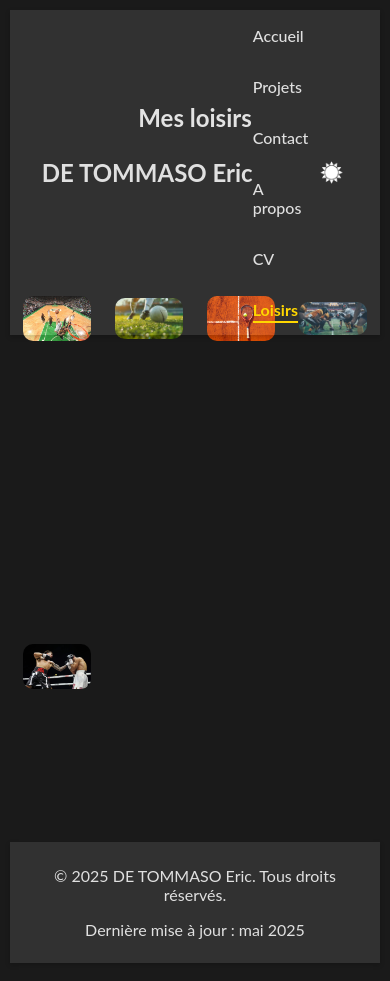
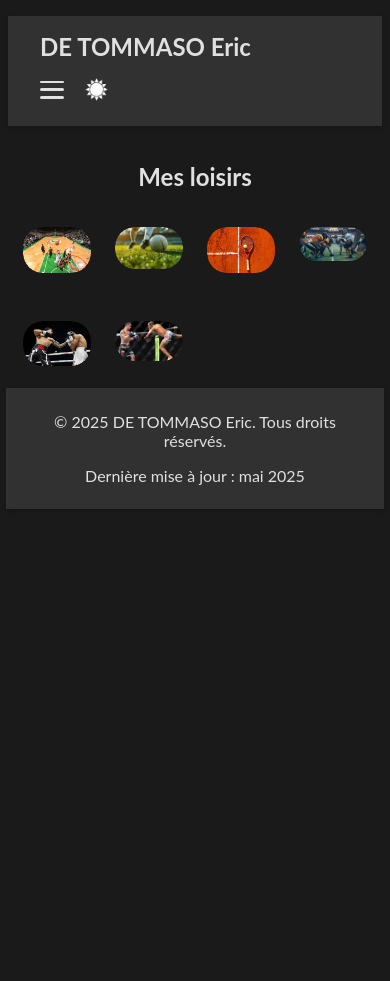
Before and after one commit to edetommaso/portfolio, an Angular app: page /loisir in a window 390 px wide. After the commit the page ends 844 px from the top, so only its background shows below. Built offline with nearby package versions, Linux system fonts and the light colour scheme.

Commit message:
mise a jour de la navbar

```diff
--- /dev/null
+++ b/src/app/components/bouton-burger/bouton-burger.component.css
@@ -0,0 +1,16 @@
+.menu-toggle {
+    display: flex;
+    flex-direction: column;
+    justify-content: space-between;
+    width: 24px;
+    height: 18px;
+    cursor: pointer;
+    gap: 5px;
+  }
+
+  .menu-toggle span {
+    width: 24px;
+    height: 3px;
+    background-color: var(--current-text);
+    border-radius: 2px;
+  }
--- /dev/null
+++ b/src/app/components/bouton-burger/bouton-burger.component.html
@@ -0,0 +1,5 @@
+<div class="menu-toggle" (click)="onToggleClick()">
+    <span></span>
+    <span></span>
+    <span></span>
+  </div>
--- /dev/null
+++ b/src/app/components/bouton-burger/bouton-burger.component.ts
@@ -0,0 +1,16 @@
+import { Component,Output,EventEmitter } from '@angular/core';
+
+@Component({
+  selector: 'app-bouton-burger',
+  standalone: true,
+  imports: [],
+  templateUrl: './bouton-burger.component.html',
+  styleUrl: './bouton-burger.component.css'
+})
+export class BoutonBurgerComponent {
+  @Output() toggle = new EventEmitter<void>();
+
+  onToggleClick() {
+    this.toggle.emit();
+  }
+}
--- a/src/app/components/bouton-theme/bouton-theme.component.css
+++ b/src/app/components/bouton-theme/bouton-theme.component.css
@@ -3,13 +3,10 @@
     border: none;
     padding: 0;
     cursor: pointer;
-    margin: auto;
   }
 
   .theme-toggle img {
     padding-top: 0.4em;
-    padding: auto;
-    margin: auto;
     width: 2.5em;
     transition: transform 0.5s;
   }
--- a/src/app/components/loisir/single-loisir/single-loisir.component.css
+++ b/src/app/components/loisir/single-loisir/single-loisir.component.css
@@ -2,9 +2,9 @@
     display: flex;
     justify-content: space-between;
     width: 90%; /* Prend la moitié de la largeur */
-    height: 350px; /* Taille fixe pour la hauteur */
+    height: auto; /* Taille fixe pour la hauteur */
+    border-radius: 20px;
     align-items: center;
-    border-radius: 20px;
     margin: 1em auto; /* Centré avec un espacement */
     position: relative; /* Nécessaire pour positionner le texte */
     overflow: hidden; /* Cache les débordements */
@@ -12,13 +12,14 @@
 
 .loisir img {
     width: 100%;
-    border-radius: 10px;
     object-fit: cover;
-    transition: 0.3s ease; /* Transition pour l'effet de survol */
+    border-radius: 20px;
+    transition: 0.5s ease; /* Transition pour l'effet de survol */
 }
 
 .loisir:hover img {
     filter: brightness(50%); /* Assombrit l'image au survol */
+    transform: scale(1.05); /* Légère augmentation de la taille au survol */
 }
 
 .loisir .text-overlay {
@@ -28,6 +29,7 @@
     transform: translate(-50%, -50%);
     color: white;
     font-size: 1.5rem;
+    border-radius: 20px;
     font-weight: bold;
     text-align: center;
     opacity: 0; /* Caché par défaut */
@@ -40,7 +42,8 @@
 
 @media (max-width: 768px) {
     .loisir {
-        height: 300px; /* Ajustement de la hauteur */
+        width: 90%;
+        max-height: 300px; /* Ajustement de la hauteur */
     }
 
     .loisir .text-overlay {
@@ -50,6 +53,7 @@
         transform: translate(-50%, -50%);
         color: white;
         font-size: 1.5rem;
+        border-radius: 20px;
         font-weight: bold;
         text-align: center;
         opacity: 0; /* Caché par défaut */
--- a/src/app/layouts/footer/footer.component.css
+++ b/src/app/layouts/footer/footer.component.css
@@ -1,4 +1,4 @@
 footer {
     text-align: center;
-    padding: 2.5%;
+    padding: 1.5%;
 }
--- a/src/app/layouts/header/header.component.css
+++ b/src/app/layouts/header/header.component.css
@@ -1,19 +1,12 @@
-/*
 header {
-    position: fixed;
-    margin: auto;
-    top: 0;
-    left: 0;
-    right: 0;
-    height: 4em;
-    padding: 2.5%;
-    z-index: 1000;
-}
-*/
+    width: 100%;
+    padding: 1.5rem 1rem;
+    box-sizing: border-box;
+  }
 
-header {
-    width: auto;
-    padding: 2.5%;
-    height: 4em;
-
-}
+  /* Optionnel : ajuste le padding sur mobile */
+  @media (max-width: 768px) {
+    header {
+      padding: 1rem 0.5rem;
+    }
+  }
--- a/src/app/layouts/header/navbar/navbar.component.css
+++ b/src/app/layouts/header/navbar/navbar.component.css
@@ -8,6 +8,7 @@
   position: sticky;
   top: 0;
   z-index: 1000;
+  flex-wrap: wrap;
 }
 
 .navbar-title {
@@ -63,3 +64,49 @@
   width: 100%;
   background-color: #ffd700;
 }
+
+.menu-toggle {
+  display: none; /* caché par défaut */
+}
+
+.navbar-actions {
+  display: flex;
+  align-items: center;
+  gap: 1rem; /* Espace entre les boutons */
+}
+
+@media (max-width: 768px) {
+  .navbar {
+    flex-direction: column;
+    align-items: stretch;
+    gap: 0.5rem;
+  }
+
+  .navbar-title {
+    align-self: flex-start;
+  }
+
+  .menu-toggle {
+    display: flex;
+  }
+
+  .nav-menu {
+    display: none;
+    flex-direction: column;
+    width: 100%;
+    gap: 1rem;
+    padding: 1rem 0;
+  }
+
+  .nav-menu.show {
+    display: flex;
+  }
+
+  .nav-link {
+    padding: 0.5rem 1rem;
+    width: 100%;
+  }
+
+
+
+}
--- a/src/app/layouts/header/navbar/navbar.component.html
+++ b/src/app/layouts/header/navbar/navbar.component.html
@@ -1,10 +1,26 @@
 <nav class="navbar">
-    <h3 class="navbar-title">{{ titre }}</h3>
+  <h3 class="navbar-title">{{ titre }}</h3>
 
-    <div class="nav-menu">
-      @for (lien of menus; track $index) {
-        <a [routerLink]="lien.route" routerLinkActive="active" [routerLinkActiveOptions]="{ exact: true }" class="nav-link">{{ lien.label }}</a>
-      }
-    </div>
-    <app-bouton-theme/>
+
+
+
+
+  <!-- Menu de navigation -->
+  <div class="nav-menu" [class.show]="menuOuvert">
+    @for (lien of menus; track $index) {
+      <a [routerLink]="lien.route"
+         routerLinkActive="active"
+         [routerLinkActiveOptions]="{ exact: true }"
+         class="nav-link">{{ lien.label }}</a>
+    }
+  </div>
+
+  <div class="navbar-actions">
+    <app-bouton-burger (toggle)="menuOuvert = !menuOuvert" class="menu-toggle"></app-bouton-burger>
+    <app-bouton-theme />
+  </div>
+
+
+
+
 </nav>
--- a/src/app/layouts/header/navbar/navbar.component.ts
+++ b/src/app/layouts/header/navbar/navbar.component.ts
@@ -1,15 +1,17 @@
 import { Component } from '@angular/core';
 import { RouterLink, RouterLinkActive } from '@angular/router';
 import { BoutonThemeComponent } from '../../../components/bouton-theme/bouton-theme.component';
-
+import { BoutonBurgerComponent } from '../../../components/bouton-burger/bouton-burger.component';
 @Component({
   selector: 'app-navbar',
   standalone: true,
-  imports: [RouterLink, RouterLinkActive, BoutonThemeComponent],
+  imports: [RouterLink, RouterLinkActive, BoutonThemeComponent,BoutonBurgerComponent],
   templateUrl: './navbar.component.html',
   styleUrl: './navbar.component.css'
 })
 export class NavbarComponent {
+  menuOuvert = false;
+
   titre='DE TOMMASO Eric';
   menus = [
 
@@ -21,4 +23,8 @@ export class NavbarComponent {
     { label: "Loisirs", route:"loisir" }
 
   ];
+
+  toggleMenu() {
+    this.menuOuvert = !this.menuOuvert;
+  }
 }
--- a/src/app/models/loisirs.ts
+++ b/src/app/models/loisirs.ts
@@ -23,10 +23,17 @@ export const boxeAnglaise: Loisir = {
     image: "assets/loisirs/boxe_anglaise.webp"
 };
 
+export const mma : Loisir = {
+    nom: "MMA",
+    image: "assets/loisirs/mma.webp"
+};
+
+
+
 
 
 
 
 export const loisirs: Loisir[] = [
-    basketball,football,tennis,footballAmericain,boxeAnglaise
+    basketball,football,tennis,footballAmericain,boxeAnglaise,mma
 ];
```
Also changed, not shown: 1 other file (tests, documents, lock files or other folders).
